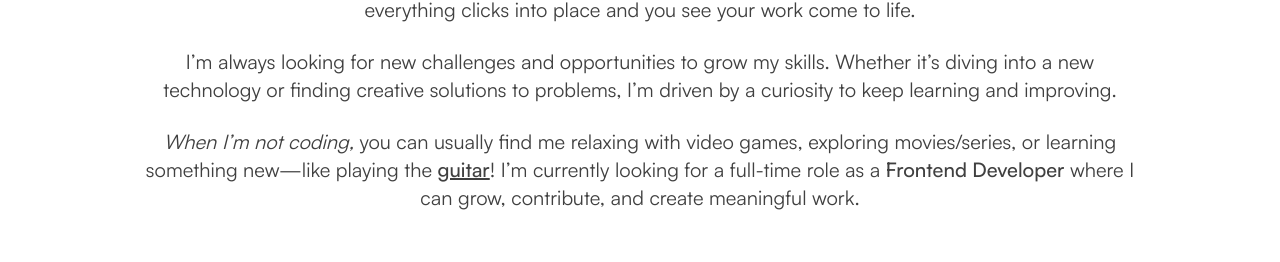
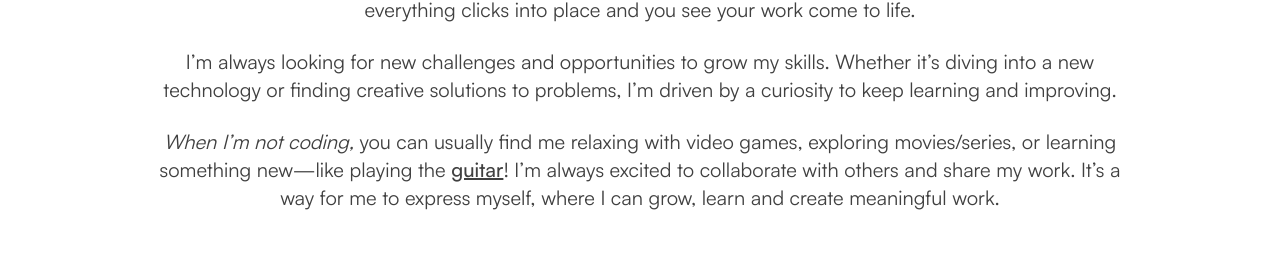
Before and after one commit to wamofi97/wamofi-portfolio, a React (Vite) app: page / in a window 1280 px wide. Shown: the part 3937-4199 px from the top of the page. Built offline with nearby package versions, Linux system fonts and the light colour scheme; no server answers.

Commit message:
update about me

```diff
--- a/src/components/About.jsx
+++ b/src/components/About.jsx
@@ -171,11 +171,9 @@ export default function About() {
             >
               guitar
             </span>
-            ! I’m currently looking for a full-time role as a{" "}
-            <span className="font-medium dark:text-neutral-300/90">
-              Frontend Developer
-            </span>{" "}
-            where I can grow, contribute, and create meaningful work.
+            ! I’m always excited to collaborate with others and share my work.
+            It’s a way for me to express myself, where I can grow, learn and
+            create meaningful work.
           </p>
 
           <div className="fixed bottom-0 z-20 mx-auto h-[6vh] w-full overflow-hidden">
```
